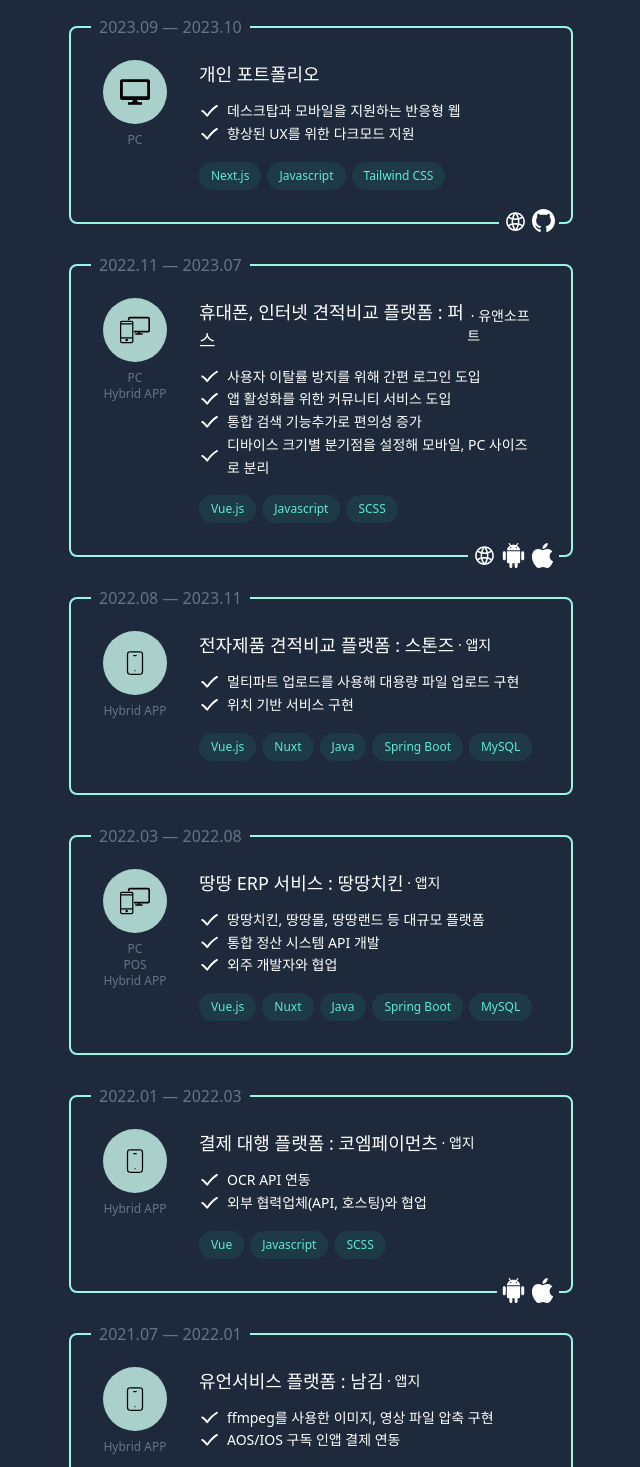
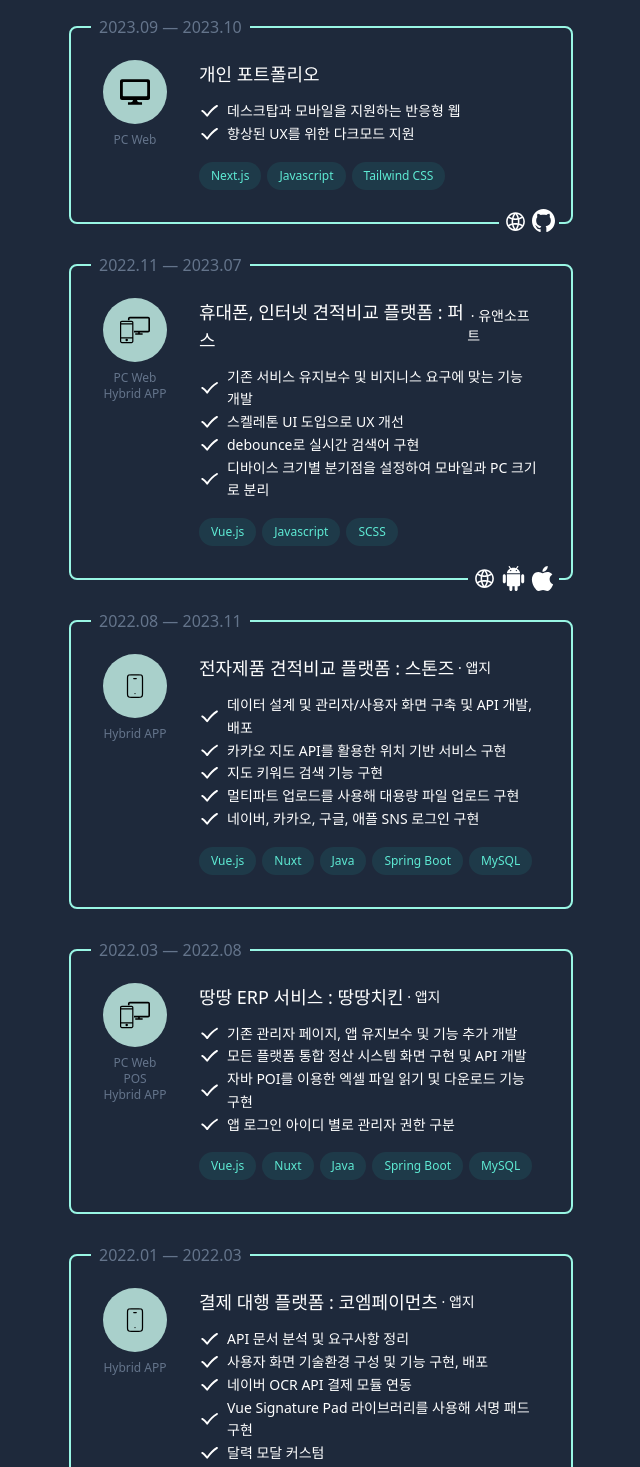
Before and after one commit to ssyeon612/seungyeon-portfolio, a Next.js app: page / in a window 1280 px wide. Shown: the part 1330-2797 px from the top of the page, without its empty margins (563-1203 px from the left). Built offline with nearby package versions, Linux system fonts and the light colour scheme.

Commit message:
update: 프로젝트 내용 수정

```diff
--- a/src/components/Experience/index.tsx
+++ b/src/components/Experience/index.tsx
@@ -7,7 +7,7 @@
             period: "2022.11 — 2023.07",
             role: "Frontend Developer",
             skills: ["Vue", "Javascript", "SCSS"],
-            works: ["휴대폰, 인터넷 가격비교 O2O 통신 플랫폼", "비즈니스 요구사항에 따른 리팩토링", "기존 소스 컴포넌트 세분화로 효율성 증가"],
+            works: ["휴대폰, 인터넷 가격비교 O2O 통신 플랫폼", "각종 운영 이슈 처리 및 개선사항 적용", "기존 소스 컴포넌트 분리로 업무 효율성 증가"],
             links: [
                 { name: "unsoft", url: "https://www.unsoft.co.kr" },
                 { name: "perce", url: "https://customer.perce.co.kr" },
@@ -17,9 +17,9 @@
         {
             name: "앱지 (appg)",
             period: "2020.09 — 2022.11",
-            role: "Server Developer",
+            role: "Full-Stack Developer",
             skills: ["Vue", "Nuxt", "Javascript", "SCSS", "Java", "Spring Boot", "MySQL"],
-            works: ["다양한 플랫폼의 맞춤웹/앱 제작 에이전시", "Vue2 베이스 소스에서 Vue3로 마이그레이션", "데이터 설계부터 프론트엔드, 백엔드 개발 및 배포"],
+            works: ["다양한 플랫폼의 맞춤웹/앱 제작 에이전시", "기존 베이스 소스 Vue2에서 Vue3로 마이그레이션", "13개의 프로젝트 구축/개발/배포 경험"],
             links: [{ name: "appg", url: "https://appg.co.kr" }],
         },
         {
--- a/src/components/Header/index.tsx
+++ b/src/components/Header/index.tsx
@@ -110,7 +110,7 @@
                 </li>
 
                 <li className="group mr-5 text-xs flex flex-col items-center">
-                    <a className="block opacity-50 hover:opacity-100" href="https://excessive-cabin-59b.notion.site/bd727f8a0377491d92341c643c6a7fd7?pvs=4" target="_blank">
+                    <a className="block opacity-50 hover:opacity-100" href="https://www.notion.so/7e4981a6c36649a5886ba6e4809aa796?pvs=4" target="_blank">
                         <Image src="/icons/doc-icon.svg" alt="" width={30} height={40} className="brightness-0 dark:brightness-100" />
                     </a>
                     <p className="invisible transition-all group-hover:visible group-hover:translate-y-2">resume</p>
--- a/src/components/Projects/index.tsx
+++ b/src/components/Projects/index.tsx
@@ -9,7 +9,7 @@
             skills: ["Next.js", "Javascript", "Tailwind CSS"],
             works: ["데스크탑과 모바일을 지원하는 반응형 웹", "향상된 UX를 위한 다크모드 지원"],
             platform: "PC",
-            device: "PC",
+            device: "PC Web",
             web: "https://seungyeonj.netlify.app",
             github: "https://github.com/ssyeon612/seungyeon-portfolio-2023",
         },
@@ -19,13 +19,13 @@
             period: "2022.11 — 2023.07",
             skills: ["Vue.js", "Javascript", "SCSS"],
             works: [
-                "사용자 이탈률 방지를 위해 간편 로그인 도입",
-                "앱 활성화를 위한 커뮤니티 서비스 도입",
-                "통합 검색 기능추가로 편의성 증가",
-                "디바이스 크기별 분기점을 설정해 모바일, PC 사이즈로 분리",
+                "기존 서비스 유지보수 및 비지니스 요구에 맞는 기능 개발",
+                "스켈레톤 UI 도입으로 UX 개선",
+                "debounce로 실시간 검색어 구현",
+                "디바이스 크기별 분기점을 설정하여 모바일과 PC 크기로 분리",
             ],
             platform: "PC+MOBILE",
-            device: "PC<br />Hybrid APP",
+            device: "PC Web<br />Hybrid APP",
             web: "https://customer.perce.co.kr",
             aos: "https://play.google.com/store/apps/details?id=com.appg.perce_customer&hl=ko-KR",
             ios: "https://apps.apple.com/kr/app/%ED%8D%BC%EC%8A%A4-%EB%8F%99%EB%84%A4-%ED%9C%B4%EB%8C%80%ED%8F%B0-%EB%A7%A4%EC%9E%A5%EB%93%A4%EA%B3%BC-%EC%83%81%EB%8B%B4%ED%95%98%EA%B3%A0-%EA%B2%AC%EC%A0%81-%EB%B0%9B%EC%9C%BC%EC%84%B8%EC%9A%94/id1569722707",
@@ -35,7 +35,13 @@
             name: "전자제품 견적비교 플랫폼 : 스톤즈",
             period: "2022.08 — 2023.11",
             skills: ["Vue.js", "Nuxt", "Java", "Spring Boot", "MySQL"],
-            works: ["멀티파트 업로드를 사용해 대용량 파일 업로드 구현", "위치 기반 서비스 구현"],
+            works: [
+                "데이터 설계 및 관리자/사용자 화면 구축 및 API 개발, 배포",
+                "카카오 지도 API를 활용한 위치 기반 서비스 구현",
+                "지도 키워드 검색 기능 구현",
+                "멀티파트 업로드를 사용해 대용량 파일 업로드 구현",
+                "네이버, 카카오, 구글, 애플 SNS 로그인 구현",
+            ],
             device: "Hybrid APP",
             platform: "MOBILE",
         },
@@ -44,16 +50,27 @@
             name: "땅땅 ERP 서비스 : 땅땅치킨",
             period: "2022.03 — 2022.08",
             skills: ["Vue.js", "Nuxt", "Java", "Spring Boot", "MySQL"],
-            works: ["땅땅치킨, 땅땅몰, 땅땅랜드 등 대규모 플랫폼", "통합 정산 시스템 API 개발", "외주 개발자와 협업"],
+            works: [
+                "기존 관리자 페이지, 앱 유지보수 및 기능 추가 개발",
+                "모든 플랫폼 통합 정산 시스템 화면 구현 및 API 개발",
+                "자바 POI를 이용한 엑셀 파일 읽기 및 다운로드 기능 구현",
+                "앱 로그인 아이디 별로 관리자 권한 구분",
+            ],
             platform: "PC+MOBILE",
-            device: "PC<br />POS<br />Hybrid APP",
+            device: "PC Web<br />POS<br />Hybrid APP",
         },
         {
             company: "앱지",
             name: "결제 대행 플랫폼 : 코엠페이먼츠",
             period: "2022.01 — 2022.03",
             skills: ["Vue", "Javascript", "SCSS"],
-            works: ["OCR API 연동", "외부 협력업체(API, 호스팅)와 협업"],
+            works: [
+                "API 문서 분석 및 요구사항 정리",
+                "사용자 화면 기술환경 구성 및 기능 구현, 배포",
+                "네이버 OCR API 결제 모듈 연동",
+                "Vue Signature Pad 라이브러리를 사용해 서명 패드 구현",
+                "달력 모달 커스텀",
+            ],
             platform: "MOBILE",
             device: "Hybrid APP",
             aos: "https://play.google.com/store/apps/details?id=com.appg.coam&hl=ko-KR",
@@ -64,7 +81,13 @@
             name: "유언서비스 플랫폼 : 남김",
             period: "2021.07 — 2022.01",
             skills: ["Vue.js", "Nuxt", "Java", "Spring Boot", "MySQL"],
-            works: ["ffmpeg를 사용한 이미지, 영상 파일 압축 구현", "AOS/IOS 구독 인앱 결제 연동"],
+            works: [
+                "데이터 설계 및 관리자/사용자 화면 구축 및 API 개발, 배포",
+                "ffmpeg를 사용한 이미지, 영상 파일 압축 구현",
+                "카카오 알림톡 API 연동",
+                "AOS/IOS 구독 인앱 결제 연동",
+                "네이버, 카카오, 구글, 애플 SNS 로그인 구현",
+            ],
             platform: "MOBILE",
             device: "Hybrid APP",
             aos: "https://play.google.com/store/apps/details?id=kr.co.wellv.namkim&hl=ko-KR",
@@ -74,9 +97,9 @@
             name: "알뜰폰 이동통신 플랫폼 : 모빙",
             period: "2021.06 — 2021.10",
             skills: ["Vue.js", "Nuxt", "Java", "Spring Boot", "MySQL"],
-            works: ["PC 고객센터 페이지 구현", "Mobile Web 화면 구현 및 API 연동"],
+            works: ["관리자 화면 구현", "PC Web 고객센터, 이벤트 페이지 구현", "Mobile Web 개발 환경 세팅, 화면 구현", "Mobile Web API 연동 및 수정, 배포"],
             platform: "PC+MOBILE",
-            device: "PC<br />Web APP",
+            device: "PC Web<br />Web APP",
             web: "https://www.mobing.co.kr",
         },
         {
@@ -84,7 +107,12 @@
             name: "공동주택 관리 플랫폼 : 함께관리해",
             period: "2021.03 — 2023.05",
             skills: ["Vue.js", "Nuxt", "Java", "Spring Boot", "MySQL"],
-            works: ["엑셀 import 기능 구현", "배치를 사용해 매월 데이터 갱신 기능 구현", "cafe24를 사용해 SMS 발송 기능 구현"],
+            works: [
+                "데이터 설계 및 관리자/사용자 화면 구축 및 API 개발, 배포",
+                "자바 POI를 이용한 엑셀 파일 읽기 기능 구현",
+                "카페24 SMS API를 사용한 문자인증 기능 구현",
+                "네이버, 카카오, 구글, 애플 SNS 로그인 구현",
+            ],
             platform: "MOBILE",
             device: "Hybrid APP",
             aos: "https://play.google.com/store/apps/details?id=com.appg.estate_with_me&hl=ko-KR",
@@ -95,9 +123,9 @@
             name: "외식 종사자 교육 인증 플랫폼 : 외식산업협회",
             period: "2020.10 — 2021.02",
             skills: ["Vue.js", "Nuxt", "Java", "Spring Boot", "MySQL"],
-            works: ["PC, Mobile Web 화면 구현 및 API 연동", "백오피스 다중 파일 업로드 구현"],
+            works: ["관리자 화면, 사용자 PC/Mobile Web 화면 구현", "Vue Infinite Loading 라이브러리를 사용해 무한스크롤 구현"],
             platform: "PC+MOBILE",
-            device: "PC<br />Web APP",
+            device: "PC Web<br />Web APP",
             web: "https://www.kofsia.or.kr",
             web02: "https://www.kfoodedu.or.kr",
         },
```
